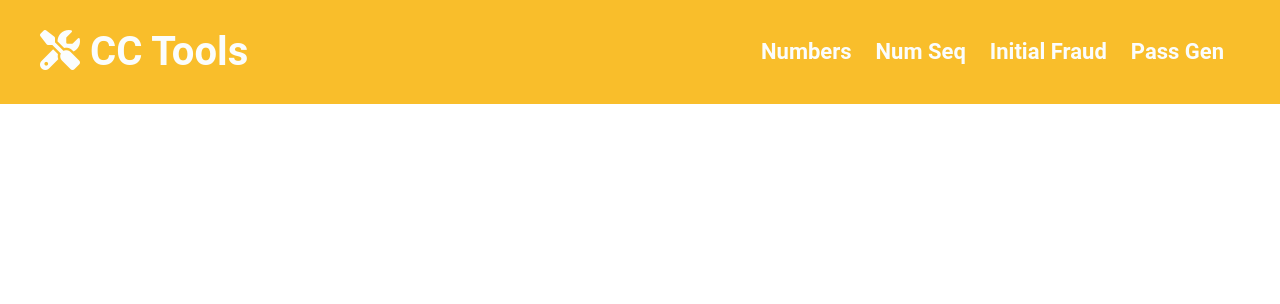
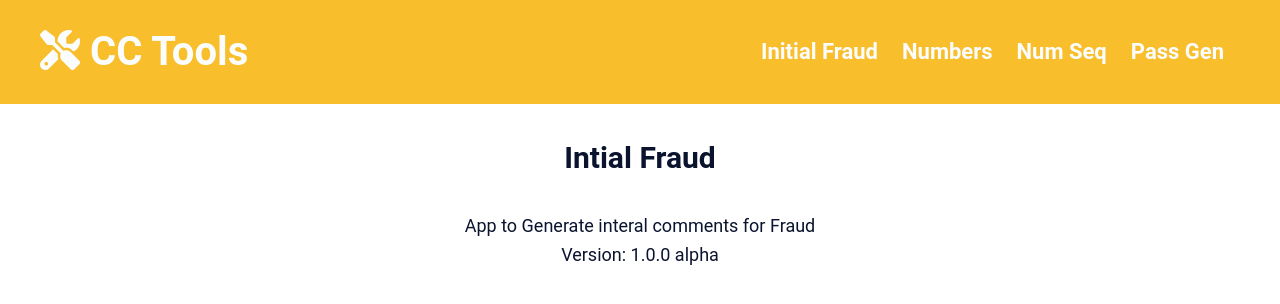
Before and after one commit to MelvinPeepers/tools, a React (Create React App) app in the folder my-app/: page / in a window 1280 px wide. Shown: the top 304 px of the page. Built offline with nearby package versions, Linux system fonts and the light colour scheme.

Commit message:
Changed navbar link order

```diff
--- a/my-app/src/App.js
+++ b/my-app/src/App.js
@@ -1,3 +1,4 @@
+import React, { Fragment } from 'react';
 import { BrowserRouter as Router, Switch, Route } from 'react-router-dom';
 import Navbar from './components/layout/Navbar';
 import Numbers from './components/pages/numbers/Numbers.js';
@@ -14,9 +15,13 @@ function App() {
       <Navbar />
       <div className="container">
         <Switch>
+          <Route exact path='/' render={props => (
+            <Fragment>
+              <InitialFraud />
+            </Fragment>
+          )} />
           <Route exact path='/numbers' component={Numbers} />
           <Route exact path='/numSequences' component={NumSequences} />
-          <Route exact path='/initialFraud' component={InitialFraud} />
           <Route exact path='/passwordGen' component={PasswordGen} />
         </Switch>
       </div>
--- a/my-app/src/components/layout/Navbar.js
+++ b/my-app/src/components/layout/Navbar.js
@@ -11,13 +11,13 @@ const Navbar = ({ icon, title }) =>  {
         </h1>
         <ul>
           <li>
-            <Link to='/numbers'>Numbers</Link>
+          <Link to='/'>Initial Fraud</Link>
+          </li>
+          <li>
+            <Link to='/number'>Numbers</Link>
           </li>
           <li>
             <Link to='/numSequences'>Num Seq</Link>
-          </li>
-          <li>
-            <Link to='/initialFraud'>Initial Fraud</Link>
           </li>
           <li>
             <Link to='/passwordGen'>Pass Gen</Link>
```
